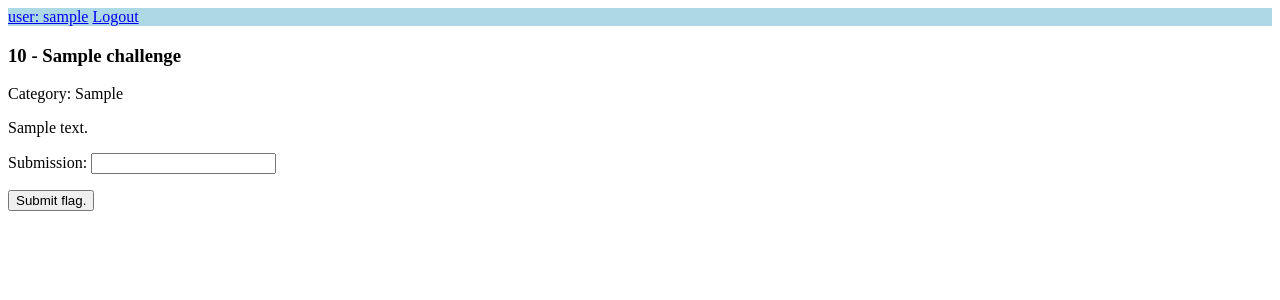
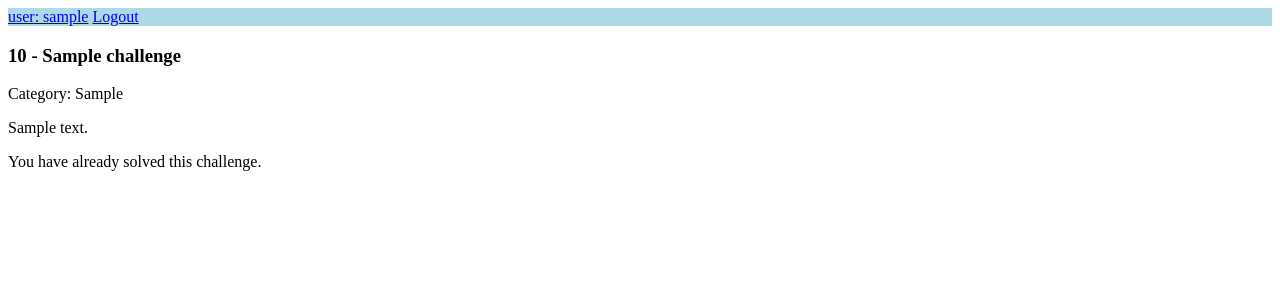
Before and after one commit to akama/NightShade, a Django app: a page that uses templates/CTF/challenge_detail.html in a window 1280 px wide. Shown: the top 300 px of the page. Run offline with Django 3.2, Linux system fonts and the light colour scheme; a user stored in the database is signed in; tables that the repository leaves empty hold one stand-in row (values such as "Sample post").

Commit message:
added a solved function for challenges, so that they don't display a form when the challenge has been solved.

```diff
--- a/CTF/forms.py
+++ b/CTF/forms.py
@@ -27,5 +27,4 @@ class ChallengeScoreForm(forms.Form):
 
     def clean_submission(self):
         if self.cleaned_data['submission'] != self.key:
-            print("Flag is not correct")
             raise forms.ValidationError("Flag is not correct.")
--- a/CTF/models.py
+++ b/CTF/models.py
@@ -61,6 +61,13 @@ class Challenge(models.Model):
 
         super(Challenge, self).save(*args, **kwargs)
 
+    def solved(self, user):
+        try:
+            self.score_set.get(user=user).user
+            return True
+        except Score.DoesNotExist:
+            return False
+
 
 class ChallengeAdmin(admin.ModelAdmin):
     exclude = ('slug'),
--- a/CTF/views.py
+++ b/CTF/views.py
@@ -46,11 +46,13 @@ def ChallengeView(request, slug):
         kwargs = {'key': challenge.key}
         form = ChallengeScoreForm(request.POST, **kwargs)
         if form.is_valid():
-            print('testing')
             return HttpResponseRedirect(reverse('home'))
     else:
         form = ChallengeScoreForm()
-    return render(request, 'CTF/challenge_detail.html', {'object': challenge, 'form': form})
+
+    solved = challenge.solved(request.user)
+
+    return render(request, 'CTF/challenge_detail.html', {'object': challenge, 'form': form, 'solved': solved})
 
 
 class ContestDetailView(DetailView):
--- a/templates/CTF/challenge_detail.html
+++ b/templates/CTF/challenge_detail.html
@@ -9,11 +9,15 @@
         <p>{{ object.description }}</p>
 
 
-        <form action="" method="post">
-            {% csrf_token %}
-            {{ form.as_p }}
-            <input type="submit" value="Submit flag.">
-        </form>
+        {% if not solved %}
+            <form action="" method="post">
+                {% csrf_token %}
+                {{ form.as_p }}
+                <input type="submit" value="Submit flag.">
+            </form>
+        {% else %}
+            <p>You have already solved this challenge.</p>
+        {% endif %}
 
 
     </div>
```
